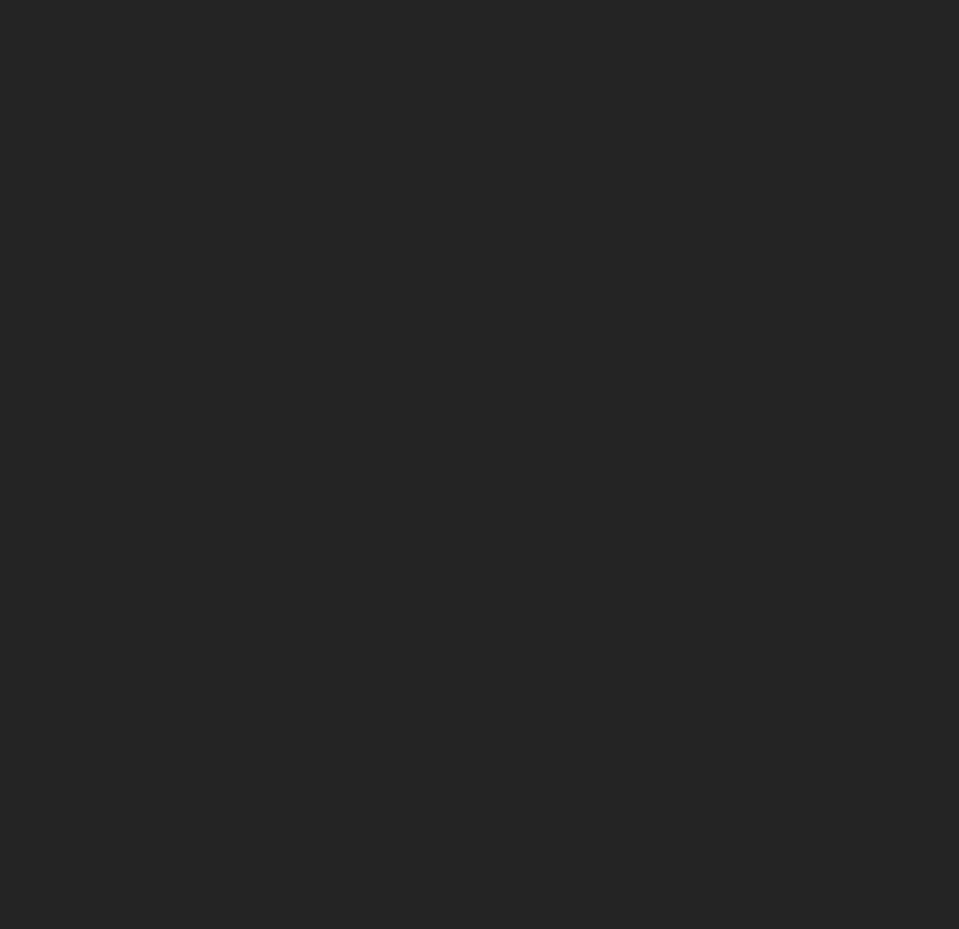
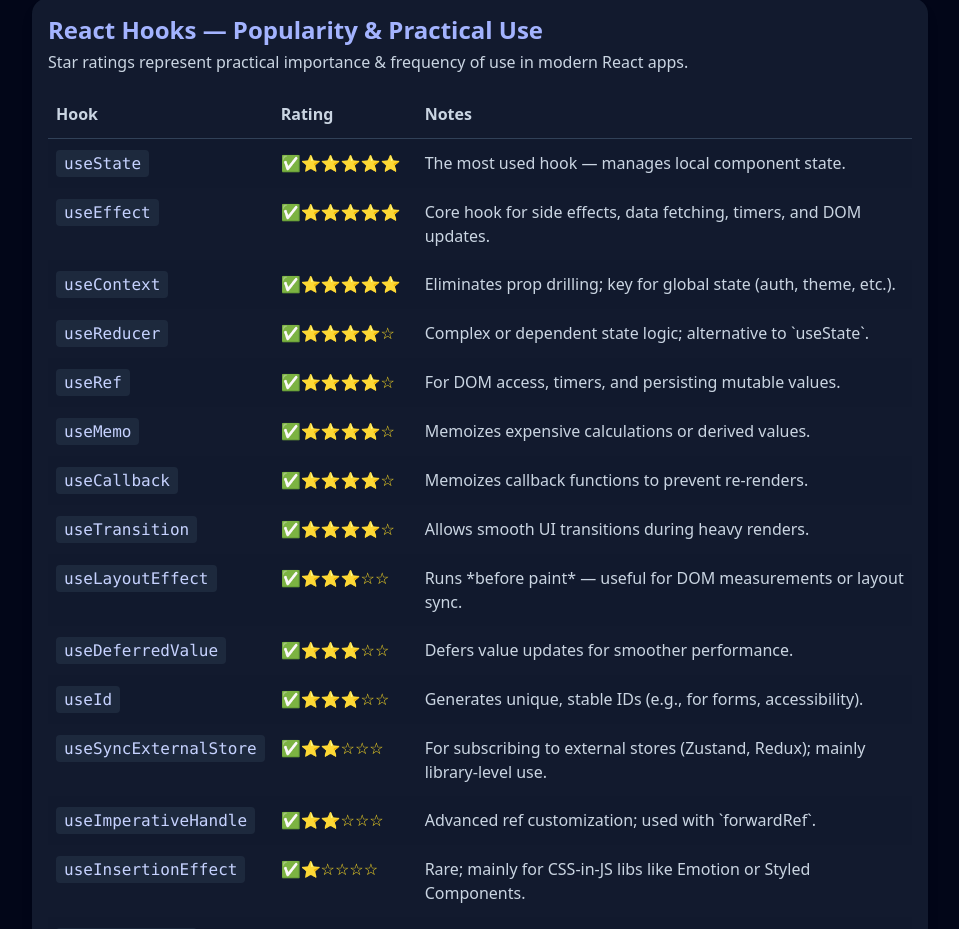
Before and after one commit to Captain-Rengoku/react-hooks, a React (Vite) app: page / in a window 1280 px wide. Shown: the part 1234-2163 px from the top of the page, without its empty margins (160-1119 px from the left). Before the commit the page ends 800 px from the top, so only its background shows below. Built offline with nearby package versions, Linux system fonts and the light colour scheme.

Commit message:
added custom hooks

```diff
--- a/src/App.jsx
+++ b/src/App.jsx
@@ -21,6 +21,7 @@ import UseImperativeHandle from "./pages/UseImperativeHandle";
 import UseInsertionEffect from "./pages/UseInsertionEffect";
 import UseDebugValue from "./pages/UseDebugValue";
 import NotFound from "./pages/NotFound";
+import CustomHooks from "./pages/CustomHooks";
 
 const App = () => {
   return (
@@ -46,6 +47,7 @@ const App = () => {
         <Route path="/useimperativehandle" element={<UseImperativeHandle />} />
         <Route path="/useinsertioneffect" element={<UseInsertionEffect />} />
         <Route path="/usedebugvalue" element={<UseDebugValue />} />
+        <Route path="/customhooks" element={<CustomHooks />} />
         <Route path="*" element={<NotFound />} />
       </Route>
     </Routes>
--- /dev/null
+++ b/src/components/CustomHooksExm.jsx
@@ -0,0 +1,159 @@
+"use client";
+import { useState, useEffect, useCallback, useRef } from "react";
+
+
+// --- useLocalStorage Custom Hook --- //
+
+
+function useLocalStorage(key, initialValue) {
+  // Load from localStorage or fallback to initialValue
+  const [value, setValue] = useState(() => {
+    try {
+      const jsonValue = localStorage.getItem(key);
+      return jsonValue != null ? JSON.parse(jsonValue) : initialValue;
+    } catch (error) {
+      console.error("Error reading localStorage key:", key, error);
+      return initialValue;
+    }
+  });
+
+  // Update localStorage whenever the value changes
+  useEffect(() => {
+    try {
+      localStorage.setItem(key, JSON.stringify(value));
+    } catch (error) {
+      console.error("Error setting localStorage key:", key, error);
+    }
+  }, [key, value]);
+
+  return [value, setValue];
+}
+
+
+export function LocalStorageExample() {
+  const [name, setName] = useLocalStorage("username", "");
+  const [count, setCount] = useLocalStorage("count", 0);
+
+  return (
+    <div className="p-6 bg-slate-800/80 rounded-xl shadow-md text-white mt-10">
+      <h2 className="text-2xl font-bold text-indigo-300 mb-4">
+        🗂️ useLocalStorage Hook Example
+      </h2>
+
+      <div className="space-y-4">
+        <div>
+          <label className="block text-sm text-indigo-300 mb-1">Name</label>
+          <input
+            className="w-full p-2 bg-slate-900 border border-slate-700 rounded-md focus:ring-2 focus:ring-indigo-500 focus:outline-none"
+            placeholder="Enter your name"
+            value={name}
+            onChange={(e) => setName(e.target.value)}
+          />
+        </div>
+
+        <div className="flex items-center gap-3 font-bold">
+          <button
+            onClick={() => setCount(count - 1)}
+            className="px-3 py-1 bg-red-600 hover:bg-red-700 rounded-md cursor-pointer"
+          >
+            Decrease
+          </button>
+          <span className="text-xl font-mono">{count}</span>
+          <button
+            onClick={() => setCount(count + 1)}
+            className="px-3 py-1 bg-green-600 hover:bg-green-700 rounded-md cursor-pointer"
+          >
+            Increase
+          </button>
+        </div>
+
+        <div className="text-slate-400 pt-2">
+          Data is saved in <code>localStorage</code> and persists after reload.
+        </div>
+      </div>
+    </div>
+  );
+}
+
+
+// --- useFetch Custom Hook --- //
+
+
+function useFetch(url, options) {
+  const [data, setData] = useState(null);
+  const [error, setError] = useState(null);
+  const [loading, setLoading] = useState(false);
+  const [reload, setReload] = useState(0);
+
+  const optionsRef = useRef(options);
+
+  const refetch = useCallback(() => {
+    setReload((prev) => prev + 1);
+  }, []);
+
+  useEffect(() => {
+    if (!url) return;
+
+    let isMounted = true;
+    setLoading(true);
+    setError(null);
+
+    fetch(url, optionsRef.current)
+      .then((res) => {
+        if (!res.ok) throw new Error(`HTTP error: ${res.status}`);
+        return res.json();
+      })
+      .then((json) => {
+        if (isMounted) setData(json);
+      })
+      .catch((err) => {
+        if (isMounted) setError(err.message);
+      })
+      .finally(() => {
+        if (isMounted) setLoading(false);
+      });
+
+    return () => {
+      isMounted = false;
+    };
+  }, [url, reload]); // ✅ only re-run when URL or reload changes
+
+  return { data, error, loading, refetch };
+}
+
+
+export function FetchExample() {
+  const { data, error, loading, refetch } = useFetch(
+    "https://jsonplaceholder.typicode.com/users",
+    { method: "GET" }
+  );
+
+  return (
+    <div className="p-6 bg-slate-800/80 rounded-xl shadow-md text-white mt-10">
+      <h2 className="text-2xl font-bold text-indigo-300 mb-4">
+        🌐 useFetch Hook Example
+      </h2>
+
+      {loading && <p className="text-yellow-400 min-h-48">Loading data...</p>}
+      {error && <p className="text-red-500">❌ Error: {error}</p>}
+      {!loading && !error && data && (
+        <ul className="space-y-2 text-left min-h-48">
+          {data.slice(0, 5).map((user) => (
+            <li key={user.id} className="border-b border-slate-600 pb-1">
+              <b className="text-indigo-400">{user.name}</b> —{" "}
+              <span className="text-slate-400">{user.email}</span>
+            </li>
+          ))}
+        </ul>
+      )}
+
+      <button
+        onClick={refetch}
+        disabled={loading}
+        className="mt-4 px-4 py-2 bg-indigo-600 hover:bg-indigo-700 rounded-md cursor-pointer disabled:opacity-50"
+      >
+        🔁 {loading ? "Refreshing..." : "Refetch"}
+      </button>
+    </div>
+  );
+}
--- /dev/null
+++ b/src/components/HooksRatingTable.jsx
@@ -0,0 +1,137 @@
+"use client";
+
+import React from "react";
+
+const hooksData = [
+  {
+    hook: "useState",
+    rating: "✅⭐⭐⭐⭐⭐",
+    note: "The most used hook — manages local component state.",
+  },
+  {
+    hook: "useEffect",
+    rating: "✅⭐⭐⭐⭐⭐",
+    note: "Core hook for side effects, data fetching, timers, and DOM updates.",
+  },
+  {
+    hook: "useContext",
+    rating: "✅⭐⭐⭐⭐⭐",
+    note: "Eliminates prop drilling; key for global state (auth, theme, etc.).",
+  },
+  {
+    hook: "useReducer",
+    rating: "✅⭐⭐⭐⭐☆",
+    note: "Complex or dependent state logic; alternative to `useState`.",
+  },
+  {
+    hook: "useRef",
+    rating: "✅⭐⭐⭐⭐☆",
+    note: "For DOM access, timers, and persisting mutable values.",
+  },
+  {
+    hook: "useMemo",
+    rating: "✅⭐⭐⭐⭐☆",
+    note: "Memoizes expensive calculations or derived values.",
+  },
+  {
+    hook: "useCallback",
+    rating: "✅⭐⭐⭐⭐☆",
+    note: "Memoizes callback functions to prevent re-renders.",
+  },
+  {
+    hook: "useTransition",
+    rating: "✅⭐⭐⭐⭐☆",
+    note: "Allows smooth UI transitions during heavy renders.",
+  },
+  {
+    hook: "useLayoutEffect",
+    rating: "✅⭐⭐⭐☆☆",
+    note: "Runs *before paint* — useful for DOM measurements or layout sync.",
+  },
+  {
+    hook: "useDeferredValue",
+    rating: "✅⭐⭐⭐☆☆",
+    note: "Defers value updates for smoother performance.",
+  },
+  {
+    hook: "useId",
+    rating: "✅⭐⭐⭐☆☆",
+    note: "Generates unique, stable IDs (e.g., for forms, accessibility).",
+  },
+  {
+    hook: "useSyncExternalStore",
+    rating: "✅⭐⭐☆☆☆",
+    note: "For subscribing to external stores (Zustand, Redux); mainly library-level use.",
+  },
+  {
+    hook: "useImperativeHandle",
+    rating: "✅⭐⭐☆☆☆",
+    note: "Advanced ref customization; used with `forwardRef`.",
+  },
+  {
+    hook: "useInsertionEffect",
+    rating: "✅⭐☆☆☆☆",
+    note: "Rare; mainly for CSS-in-JS libs like Emotion or Styled Components.",
+  },
+  {
+    hook: "useDebugValue",
+    rating: "✅⭐☆☆☆☆",
+    note: "Used inside custom hooks for React DevTools debugging.",
+  },
+];
+
+export default function HooksRatingTable() {
+  return (
+      <div className="max-w-4xl mx-auto bg-slate-800/60 rounded-2xl p-4 shadow-lg mt-12">
+        <header className="mb-4">
+          <h2 className="text-2xl font-semibold text-indigo-300">
+            React Hooks — Popularity & Practical Use
+          </h2>
+          <p className="text-slate-300 mt-1">
+            Star ratings represent practical importance & frequency of use in
+            modern React apps.
+          </p>
+        </header>
+
+        <div className="overflow-x-auto">
+          <table className="w-full table-auto border-collapse">
+            <caption className="sr-only">React Hooks rating table</caption>
+            <thead>
+              <tr className="text-left text-slate-300 border-b border-slate-700">
+                <th className="py-3 px-2">Hook</th>
+                <th className="py-3 px-2 w-36">Rating</th>
+                <th className="py-3 px-2">Notes</th>
+              </tr>
+            </thead>
+
+            <tbody>
+              {hooksData.map((row, idx) => (
+                <tr
+                  key={row.hook + idx}
+                  className={
+                    idx % 2 === 0 ? "bg-slate-900/30" : "bg-transparent"
+                  }
+                >
+                  <td className="py-3 px-2 align-top">
+                    <code className="bg-slate-800 px-2 py-1 rounded text-indigo-200">
+                      {row.hook}
+                    </code>
+                  </td>
+
+                  <td className="py-3 px-2 align-top">
+                    <span className="text-yellow-300 font-medium">
+                      {row.rating}
+                    </span>
+                  </td>
+
+                  <td className="py-3 px-2 text-slate-300">
+                    <span dangerouslySetInnerHTML={{ __html: row.note }} />
+                  </td>
+                </tr>
+              ))}
+            </tbody>
+          </table>
+        </div>
+      </div>
+  );
+}
--- a/src/components/Navbar.jsx
+++ b/src/components/Navbar.jsx
@@ -30,6 +30,7 @@ const navLinks = [
   { to: "/useinsertioneffect", label: "useInsertionEffect" },
   { to: "/usedebugvalue", label: "useDebugValue" },
 
+  { to: "/customhooks", label: "CustomHooks" },
   { to: "/random-url", label: "Random URL" },
 ];
 
--- a/src/pages/copy.jsx
+++ b/src/pages/CustomHooks.jsx
@@ -1,15 +1,20 @@
+import {
+  FetchExample,
+  LocalStorageExample,
+} from "../components/CustomHooksExm";
 
-
-const copy = () => {
+const CustomHooks = () => {
   return (
     <div className="w-xl flex justify-center items-start gap-4 p-2 sm:p-4 bg-slate-800 rounded-lg">
       <div className="flex justify-center flex-col w-full bg-slate-900 rounded-xl p-2 sm:p-4">
         <h1 className="text-2xl sm:text-3xl font-bold text-indigo-400 text-center mb-2">
-          copy
+          CustomHooks
         </h1>
+        <LocalStorageExample />
+        <FetchExample/>
       </div>
     </div>
   );
 };
 
-export default copy;
+export default CustomHooks;
--- a/src/pages/Home.jsx
+++ b/src/pages/Home.jsx
@@ -1,11 +1,12 @@
-import React from "react";
 import { BookOpen, Cpu, Code, Sparkles } from "lucide-react";
+import reacthooks from "/reacthooks.png";
+import HooksRatingTable from "../components/HooksRatingTable";
 
 export default function Home() {
   return (
-    <div className="min-h-[60svh] flex flex-col justify-baseline items-center">
+    <div className="flex flex-col items-center">
       {/* Header */}
-      <div className="text-center max-w-3xl mb-12">
+      <div className="text-center max-w-4xl my-6">
         <h1 className="text-4xl md:text-5xl font-extrabold mb-4 flex items-center justify-center gap-2">
           <Sparkles className="text-yellow-400" size={36} />
           React Hooks Learning Project
@@ -35,8 +36,8 @@ export default function Home() {
           <Cpu className="text-purple-400 mb-3" size={30} />
           <h2 className="text-xl font-semibold mb-2">Performance Hooks</h2>
           <p className="text-gray-400 text-sm">
-              Explore useMemo, useCallback, and React.memo to optimize renders
-              and manage heavy computations efficiently.
+            Explore useMemo, useCallback, and React.memo to optimize renders and
+            manage heavy computations efficiently.
           </p>
         </div>
 
@@ -50,8 +51,16 @@ export default function Home() {
         </div>
       </div>
 
+      <img
+        src={reacthooks}
+        alt="React Hooks"
+        className="w-4xl mx-auto rounded-lg shadow-lg mt-12"
+      />
+
+      <HooksRatingTable/>
+
       {/* Footer */}
-      <footer className="absolute bottom-8 mt-12 text-gray-500 text-sm">
+      <footer className="mt-8 text-gray-500 text-sm">
         🌱 Built to master{" "}
         <span className="text-green-400 font-semibold">React Hooks</span> — one
         concept at a time.
```
Also changed, not shown: public/reacthooks.png (added). Lines whose indentation alone changed are shown as unchanged.
